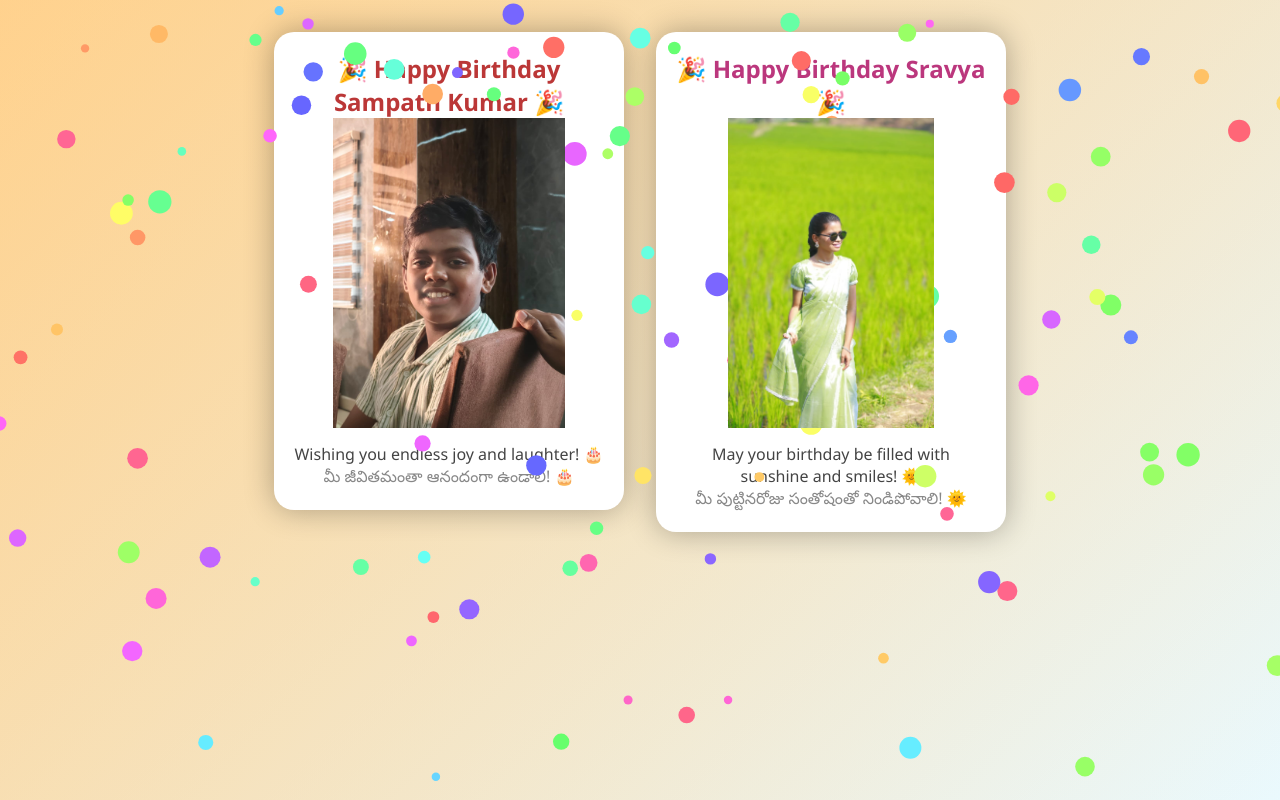
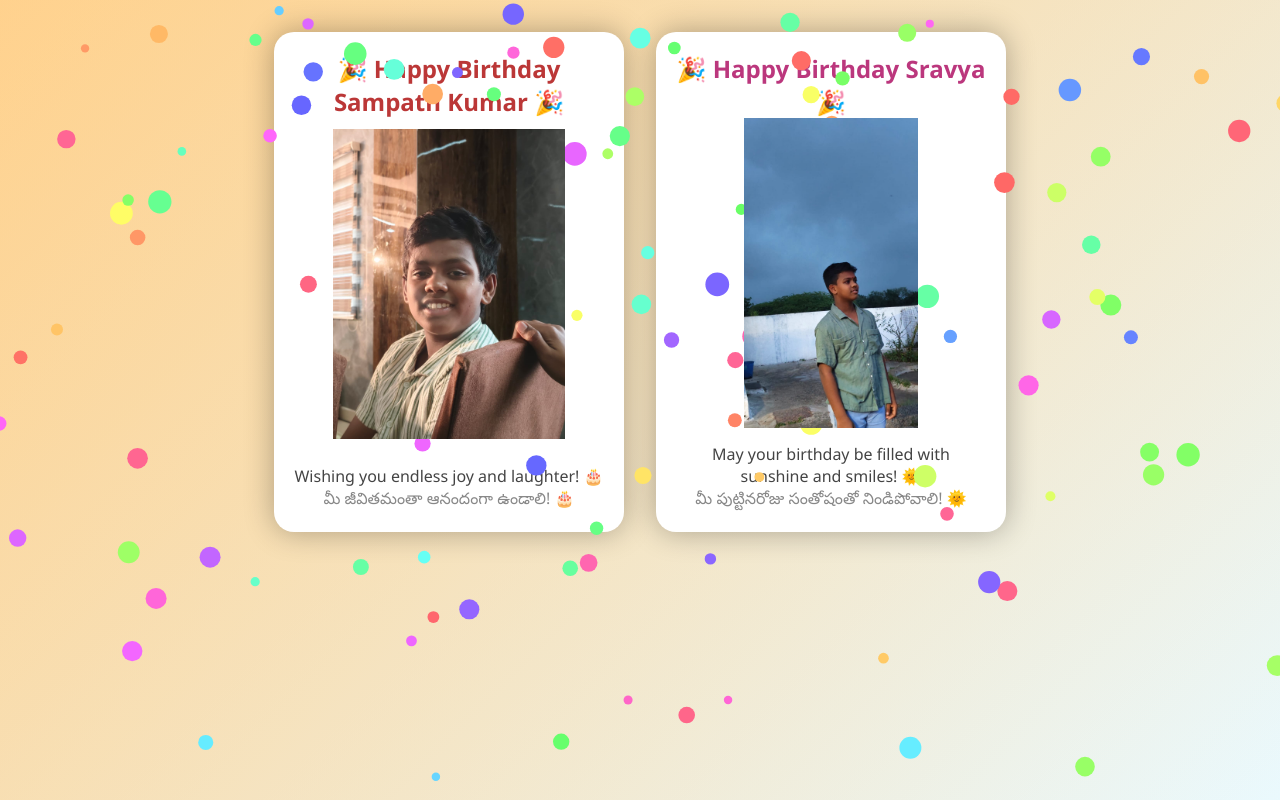
Before and after one commit to Rohith723/birthday-page, a plain HTML site: page index.html in a window 1280 px wide. Both pictures are taken after a click on the button "Launch". Drawn offline with Linux system fonts and the light colour scheme.

Commit message:
Update index.html

```diff
--- a/index.html
+++ b/index.html
@@ -64,6 +64,10 @@
       width: clamp(280px, 40vw, 350px);
       text-align: center;
       animation: bounceIn 1s ease;
+      display: flex;
+      flex-direction: column;
+      justify-content: space-between;
+      min-height: 500px; /* Ensures both cards are same height */
     }
 
     .image-wrapper {
@@ -122,12 +126,12 @@
 </head>
 <body>
 
+<!-- Confetti Canvas -->
 <canvas id="confetti-canvas"></canvas>
 
-<!-- Audio Player (hidden) -->
+<!-- Audio -->
 <audio id="happy-birthday" preload="auto">
-  <source src="birthday-song.mp3" type="audio/mpeg" />
-  Your browser does not support the audio element.
+  <source src="birthday-song.mp3" type="audio/mpeg">
 </audio>
 
 <!-- Landing Section -->
@@ -136,7 +140,7 @@
   <button class="launch-btn" onclick="launchPage()">Launch</button>
 </div>
 
-<!-- Cards Section -->
+<!-- Birthday Cards -->
 <div class="birthday-container" id="birthdayContent">
   <!-- Person 1 -->
   <div class="card">
@@ -159,22 +163,23 @@
   </div>
 </div>
 
+<!-- Script Section -->
 <script>
-  const images1 = ["1.jpg", "2.jpg", "3.jpg", "4.jpg", "5.jpg", "14.jpg", "6.jpg", "7.jpg", "8.jpg", "16.jpg", "15.jpg"];
-  const images2 = ["9.jpg", "10.jpg", "11.jpg", "12.jpg", "13.jpg", "14.jpg", "15.jpg", "17.jpg"];
+  const images1 = ["1.jpg", "2.jpg", "3.jpg", "4.jpg", "5.jpg"];
+  const images2 = ["6.jpg", "7.jpg", "8.jpg", "9.jpg", "10.jpg"];
 
   function launchPage() {
     document.getElementById('landing').style.display = 'none';
     document.getElementById('birthdayContent').style.display = 'flex';
+
     startConfetti();
     startSlideshow('imageWrapper1', images1);
     startSlideshow('imageWrapper2', images2);
 
-    // Play audio after user interaction
     const song = document.getElementById('happy-birthday');
     song.volume = 0.5;
-    song.play().catch(err => {
-      console.warn("Audio playback was blocked by browser:", err);
+    song.play().catch((err) => {
+      console.warn("User gesture required to play audio:", err);
     });
   }
 
```
